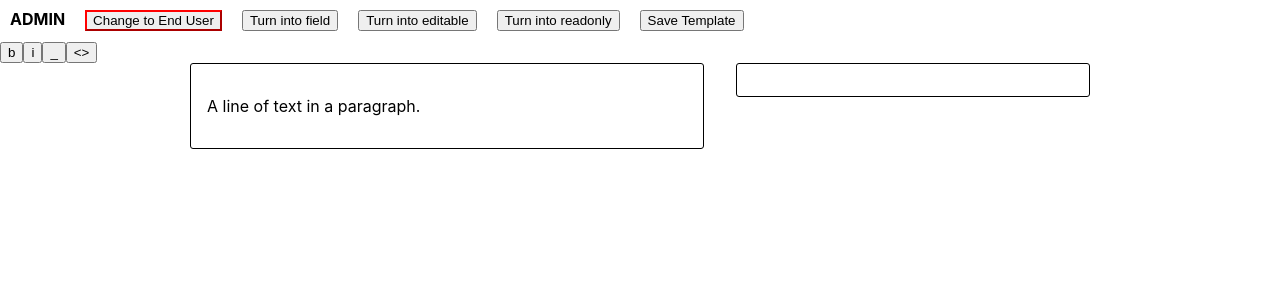
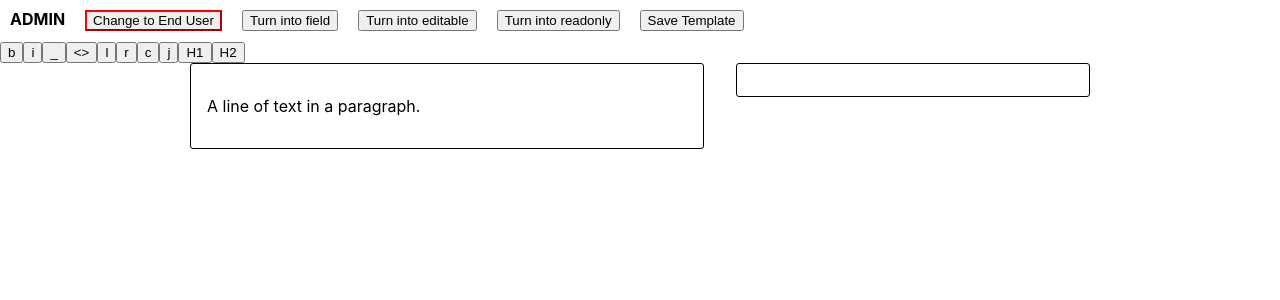
Before and after one commit to sharifreader/slatejs-v1, a React (Create React App) app: page / in a window 1280 px wide. Shown: the top 300 px of the page. Built offline with nearby package versions, Linux system fonts and the light colour scheme.

Commit message:
Toolbar Version 2

```diff
--- a/src/App.js
+++ b/src/App.js
@@ -68,6 +68,7 @@ const App = () => {
   );
 
   const renderElement = useCallback(({ attributes, children, element }) => {
+    console.log("element.align = " + element.align);
     switch (element.type) {
       case "field":
         return (
@@ -80,9 +81,24 @@ const App = () => {
             {element.content}
           </span>
         );
-
+      case "h1":
+        return (
+          <h2 style={{ textAlign: element.align }} {...attributes}>
+            {children}
+          </h2>
+        );
+      case "h2":
+        return (
+          <h3 style={{ textAlign: element.align }} {...attributes}>
+            {children}
+          </h3>
+        );
       default:
-        return <p {...attributes}>{children}</p>;
+        return (
+          <p style={{ textAlign: element.align }} {...attributes}>
+            {children}
+          </p>
+        );
     }
   }, []);
 
@@ -252,6 +268,7 @@ const App = () => {
       editor={editor}
       value={initialValue}
       onChange={(value) => {
+        console.log(value);
         const fieldsElements = [];
 
         for (const node of value) {
--- a/src/Toolbar.js
+++ b/src/Toolbar.js
@@ -1,27 +1,39 @@
-import { Editor, Text, Transforms } from "slate";
+import { Element, Editor, Text, Transforms } from "slate";
 import { useSlateStatic } from "slate-react";
 
 export const Toolbar = () => {
   const editor = useSlateStatic();
 
-  const toolbarButtonArray = [
+  const toolbarLeafButtonArray = [
     { textEffect: "bold", buttonLabel: "b" },
     { textEffect: "italic", buttonLabel: "i" },
     { textEffect: "underline", buttonLabel: "_" },
     { textEffect: "code", buttonLabel: "<>" },
   ];
 
+  const toolbarElementButtonArray = [
+    { align: "left", buttonLabel: "l" },
+    { align: "right", buttonLabel: "r" },
+    { align: "center", buttonLabel: "c" },
+    { align: "justify", buttonLabel: "j" },
+  ];
+
+  const toolbarElementHeadingArray = [
+    { type: "h1", buttonLabel: "H1" },
+    { type: "h2", buttonLabel: "H2" },
+  ];
+
   return (
     <>
-      {toolbarButtonArray.map((i) => (
+      {toolbarLeafButtonArray.map((item) => (
         <button
           onClick={(e) => {
             const [match] = Editor.nodes(editor, {
-              match: (n) => Text.isText(n) && n[i.textEffect],
+              match: (n) => Text.isText(n) && n[item.textEffect],
             });
             Transforms.setNodes(
               editor,
-              { [i.textEffect]: !match },
+              { [item.textEffect]: !match },
               {
                 match: (n) => Text.isText(n),
                 split: true,
@@ -29,7 +41,42 @@ export const Toolbar = () => {
             );
           }}
         >
-          {i.buttonLabel}
+          {item.buttonLabel}
+        </button>
+      ))}
+
+      {toolbarElementButtonArray.map((item) => (
+        <button
+          onClick={(e) => {
+            Transforms.setNodes(
+              editor,
+              { align: item.align },
+              {
+                match: (n) => Editor.isBlock(editor, n),
+              }
+            );
+          }}
+        >
+          {item.buttonLabel}
+        </button>
+      ))}
+
+      {toolbarElementHeadingArray.map((item) => (
+        <button
+          onClick={(e) => {
+            const [match] = Editor.nodes(editor, {
+              match: (n) => Editor.isBlock(editor, n) && n.type === item.type,
+              mode: "highest",
+            });
+
+            Transforms.setNodes(
+              editor,
+              { type: match ? "paragraph" : item.type },
+              { match: (n) => Editor.isBlock(editor, n), mode: "highest" }
+            );
+          }}
+        >
+          {item.buttonLabel}
         </button>
       ))}
     </>
```
